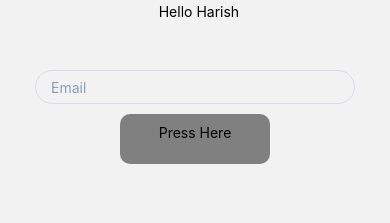
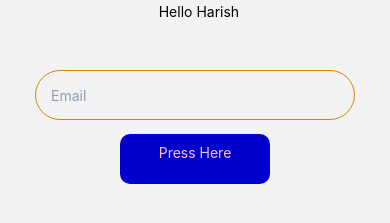
Before and after one commit to harishteddy/smartechsdk_ReactnativeAndroid_cee, a React Native app: screen /loginscreen in a window 390 px wide. Shown: the part 271-494 px from the top of the page. Built offline with nearby package versions, Linux system fonts and the light colour scheme.

Commit message:
Sign Up screen

```diff
--- a/screens/Loginscreen.js
+++ b/screens/Loginscreen.js
@@ -40,15 +40,16 @@ const showbutton=()=>{
       </View>
 
    <View style={styles.SectionStyle}>
+
     <TextInput style={styles.inputStyle}
-    placeholder="Email
-    "placeholderTextColor={'#8b9cb5'}
-    keyboardType="email-address"
-    onChangeText={inputemail=>{
+      placeholder="Email"
+      placeholderTextColor={'#8b9cb5'}
+      keyboardType="email-address"
+      onChangeText={inputemail=>{
       setemail(inputemail);
     }} />
     </View>
-    <TouchableOpacity style={{height: 50, width: 150, borderRadius: 10, backgroundColor:'grey', alignSelf:'center' }}
+    <TouchableOpacity style={{height: 50, width: 150, borderRadius: 10,alignSelf:'center',backgroundColor:'#0000cc',marginTop:20 }}
     onPress={() =>{showbutton()}
 }
               >
@@ -88,9 +89,11 @@ const styles = StyleSheet.create({
     color: 'green',
     paddingLeft: 15,
     paddingRight: 15,
-    borderWidth: 1,
+    borderWidth: 0.5,
     borderRadius: 30,
-    borderColor: '#dadae8',
+    width:'85%',
+    height:50,
+    borderColor: '#cc8800',
     },
   SectionStyle: {
     flexDirection: 'row',
@@ -99,16 +102,17 @@ const styles = StyleSheet.create({
     marginLeft: 35,
     marginRight: 35,
     margin: 10,
+    color: 'green',
   },
   container: {
     alignItems: 'center',
     marginTop: 50,
 },
 textstyle:{
-
+  color: 'pink',
   justifyContent:'center',
   alignSelf:'center',
-  marginTop:10 ,
+   marginTop:10 ,
 
 }
 });
```
